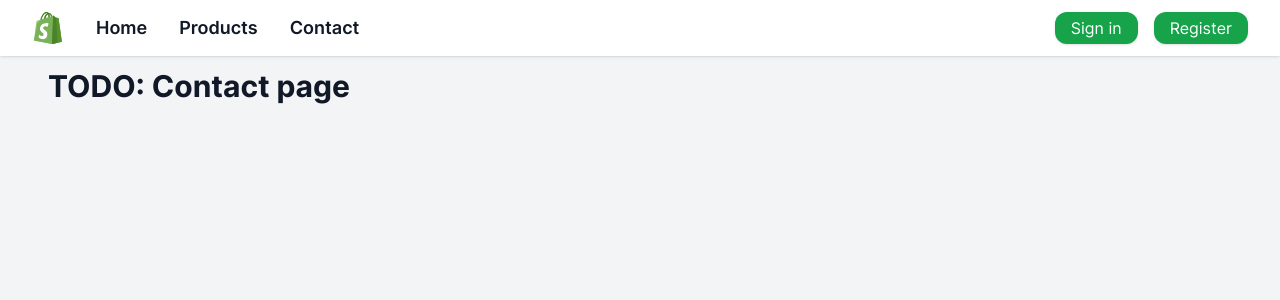
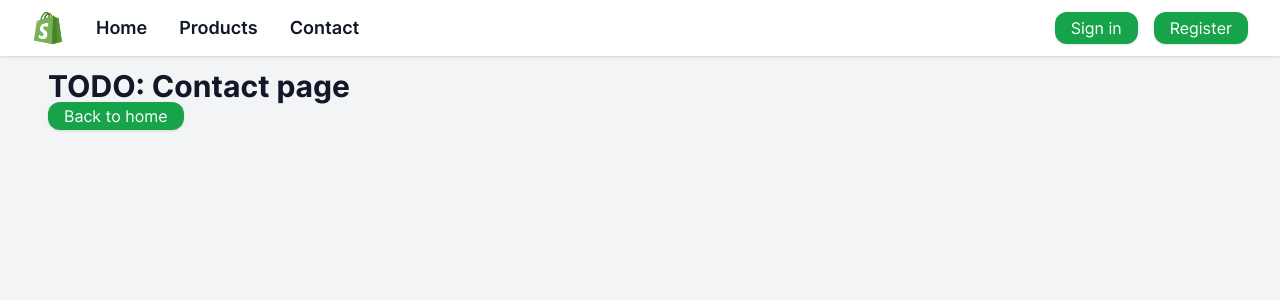
Before and after one commit to bot08/online-shop, a Next.js app: page /contact in a window 1280 px wide. Shown: the top 300 px of the page. Built offline with nearby package versions, Linux system fonts and the light colour scheme.

Commit message:
add back to home btn

```diff
--- a/pages/contact.jsx
+++ b/pages/contact.jsx
@@ -1,4 +1,5 @@
 import Head from 'next/head'
+import Link from 'next/link'
 
 const ContactPage = () => {
   return (
@@ -7,6 +8,9 @@ const ContactPage = () => {
         <title>Contact - Online shop</title>
       </Head>
       <h2 className="mt-1 text-3xl text-gray-900 font-bold">TODO: Contact page</h2>
+      <Link href='/' className="px-4 py-1 bg-green-600 text-white text-normal rounded-xl shadow">
+        Back to home
+      </Link>
     </>
   )
 }
--- a/pages/products.jsx
+++ b/pages/products.jsx
@@ -1,4 +1,5 @@
 import Head from 'next/head'
+import Link from 'next/link'
 
 const ProductsPage = () => {
   return (
@@ -7,6 +8,9 @@ const ProductsPage = () => {
         <title>Products - Online shop</title>
       </Head>
       <h2 className="mt-1 text-3xl text-gray-900 font-bold">TODO: Discover our products</h2>
+      <Link href='/' className="px-4 py-1 bg-green-600 text-white text-normal rounded-xl shadow">
+        Back to home
+      </Link>
     </>
   )
 }
```
